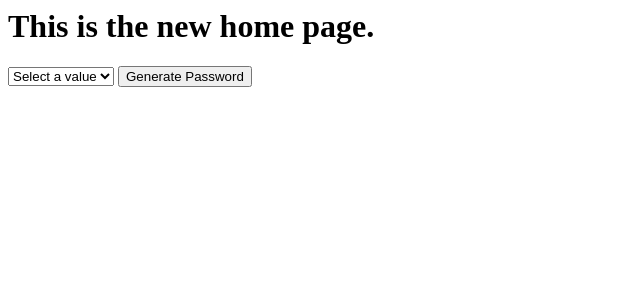
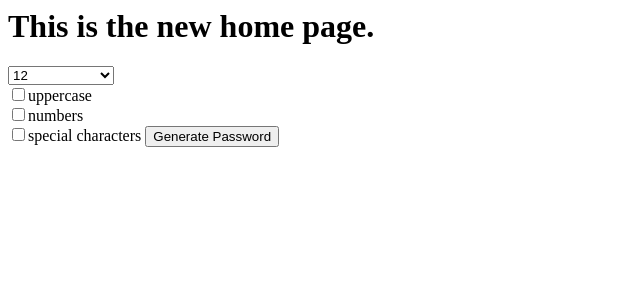
Before and after one commit to Adel-ai/password_generator, a Django app: page / in a window 1280 px wide. Shown: the top 300 px of the page, without its empty margins (0-640 px from the left). Run offline with Django 3.2, Linux system fonts and the light colour scheme.

Commit message:
added checkboxes to homepage template

```diff
--- a/generator/templates/generator/home.html
+++ b/generator/templates/generator/home.html
@@ -1,12 +1,27 @@
 <h1>This is the new home page.</h1>
 
 <form action="{% url 'password' %}">
+    <!--adds a drop down menu. The selected attribute says which drop down value should be selected by default-->
     <select name="length">
         <option>Select a value</option>
         <option value="6">6</option>
         <option value="7">7</option>
         <option value="8">8</option>
         <option value="9">9</option>
+        <option value="10">10</option>
+        <option value="11">11</option>
+        <option value="12" selected="selected">12</option>
+        <option value="13">13</option>
+        <option value="14">14</option>
     </select>
+    <!--new line.-->
+    <br>
+    <input type="checkbox" name="uppercase">uppercase
+    <br>
+    <input type="checkbox" name="numbers">numbers
+    <br>
+    <input type="checkbox" name="special">special characters
+
+
     <input type="submit" value="Generate Password">
 </form>
```
